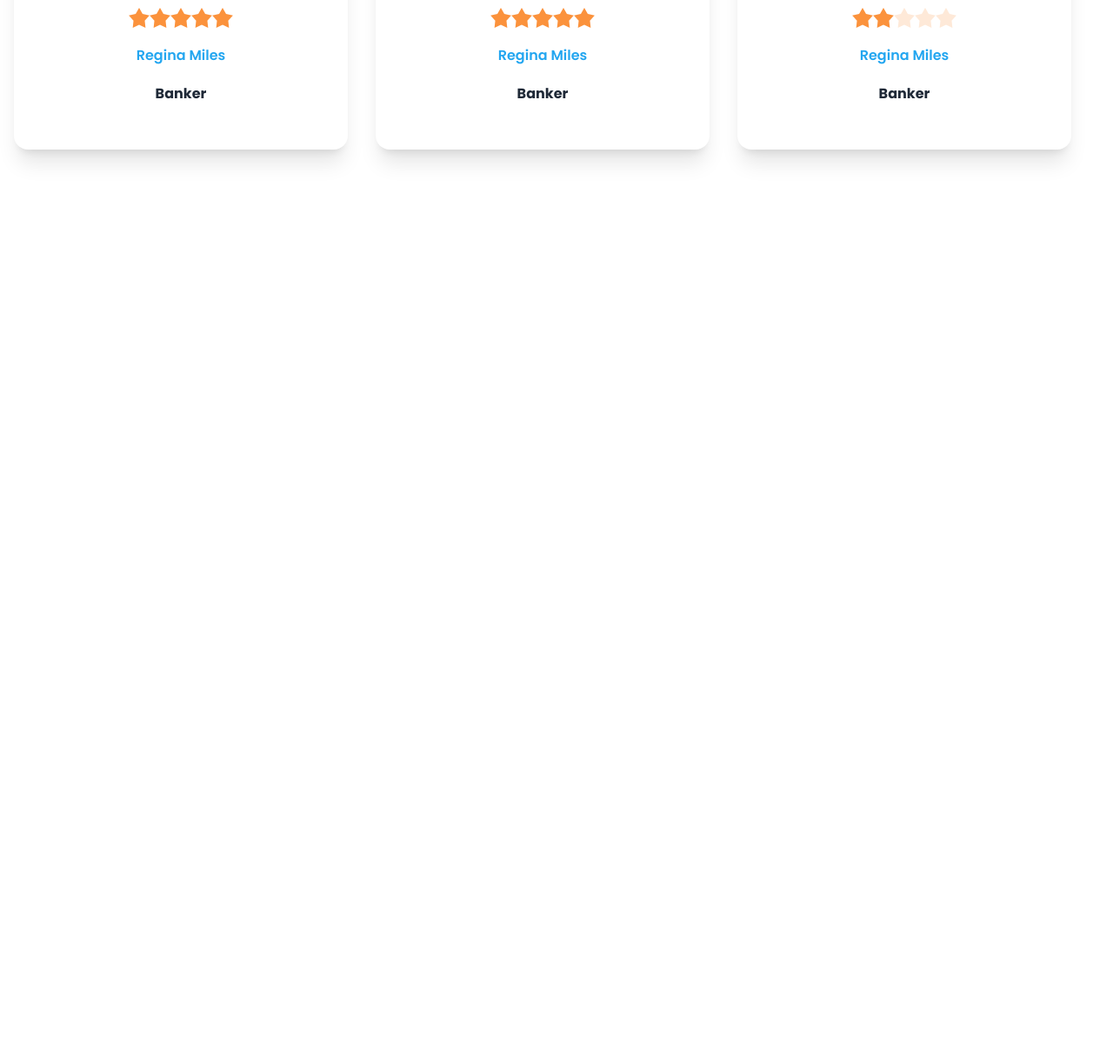
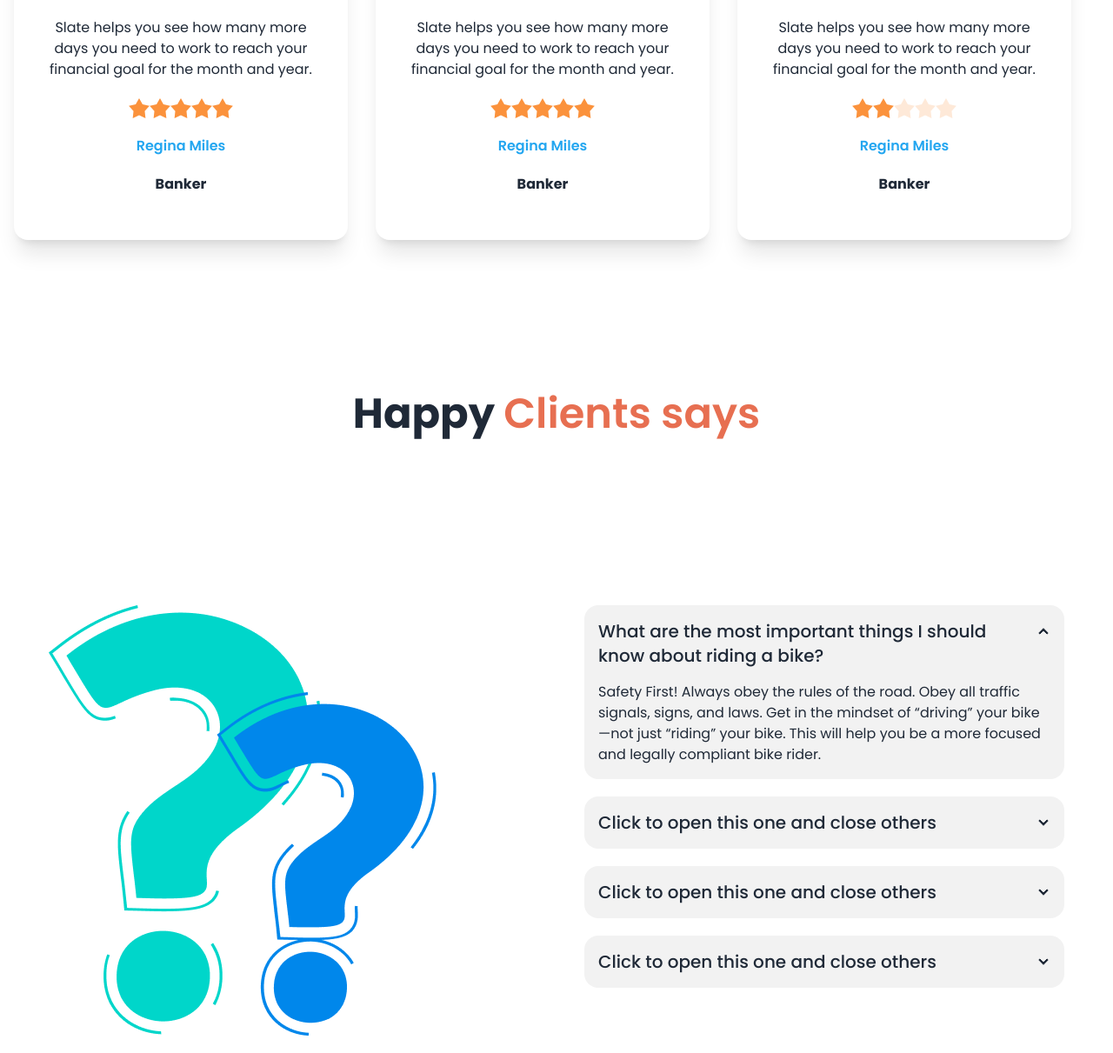
Before and after one commit to ALIASHRAFCHOWDHURY/Daisy-Bike-practice, a plain HTML site: page index.html in a window 1280 px wide. Shown: the part 2302-3513 px from the top of the page at 87% size. Before the commit the page ends 2602 px from the top, so only its background shows below. Drawn offline with nearby package versions, Linux system fonts and the light colour scheme.

Commit message:
Faq part complete

```diff
--- a/index.html
+++ b/index.html
@@ -204,7 +204,7 @@
                                 </div>
                         </div>
                  </section>
-                 <h1 class="text-3xl md:text-5xl text-center font-bold my-3 md:my-10">Happy <span class="text-customcolor text-2xl  md:text-5xl font-semibold">Clients says</span></h1>
+                 <h1 class="text-3xl md:text-5xl text-center font-bold my-3 md:mt-36 md:mb-12">Happy <span class="text-customcolor text-2xl  md:text-5xl font-semibold">Clients says</span></h1>
                  <section class="my-24  flex justify-center ">
 
                         <div class="grid grid-cols-1 md:grid-cols-3">
@@ -273,6 +273,44 @@
                                 </div>
                         </div>
                  </section>
+                 <h1 class="text-3xl md:text-5xl text-center font-bold my-3 md:mt-36 md:mb-12">Happy <span class="text-customcolor text-2xl  md:text-5xl font-semibold">Clients says</span></h1>
+                 <section class="flex justify-center mt-44 p-5">
+                        <div class="grid grid-cols-1 md:grid-cols-2 gap-16 ">
+                                <div>
+                                        <img class="md:w-[446px] w-[346px]" src="images/others/faq.png" alt="">
+                                </div>
+                                <div class="pt-5 md:pt-0 md:w-[552px] space-y-5">
+                                        <div class="collapse collapse-arrow bg-base-200 ">
+                                                <input type="radio" name="my-accordion-2" checked="checked" />
+                                                <div class="collapse-title text-xl font-medium">What are the most important things I should know about riding a bike?</div>
+                                                <div class="collapse-content">
+                                                  <p>Safety First! Always obey the rules of the road. Obey all traffic signals, signs, and laws. Get in the mindset of “driving” your bike—not just “riding” your bike. This will help you be a more focused and legally compliant bike rider. </p>
+                                                </div>
+                                              </div>
+                                              <div class="collapse collapse-arrow bg-base-200">
+                                                <input type="radio" name="my-accordion-2" />
+                                                <div class="collapse-title text-xl font-medium">Click to open this one and close others</div>
+                                                <div class="collapse-content">
+                                                  <p>Safety First! Always obey the rules of the road. Obey all traffic signals, signs, and laws. Get in the mindset of “driving” your bike—not just “riding” your bike. This will help you be a more focused and legally compliant bike rider.</p>
+                                                </div>
+                                              </div>
+                                              <div class="collapse collapse-arrow bg-base-200">
+                                                <input type="radio" name="my-accordion-2" />
+                                                <div class="collapse-title text-xl font-medium">Click to open this one and close others</div>
+                                                <div class="collapse-content">
+                                                  <p>Safety First! Always obey the rules of the road. Obey all traffic signals, signs, and laws. Get in the mindset of “driving” your bike—not just “riding” your bike. This will help you be a more focused and legally compliant bike rider.</p>
+                                                </div>
+                                               </div>
+                                               <div class="collapse collapse-arrow bg-base-200">
+                                                <input type="radio" name="my-accordion-2" />
+                                                <div class="collapse-title text-xl font-medium">Click to open this one and close others</div>
+                                                <div class="collapse-content">
+                                                  <p>Safety First! Always obey the rules of the road. Obey all traffic signals, signs, and laws. Get in the mindset of “driving” your bike—not just “riding” your bike. This will help you be a more focused and legally compliant bike rider.</p>
+                                                </div>
+                                              </div>
+                                </div>
+                        </div>
+                 </section>
         </main>
 </body>
 </html>
```
